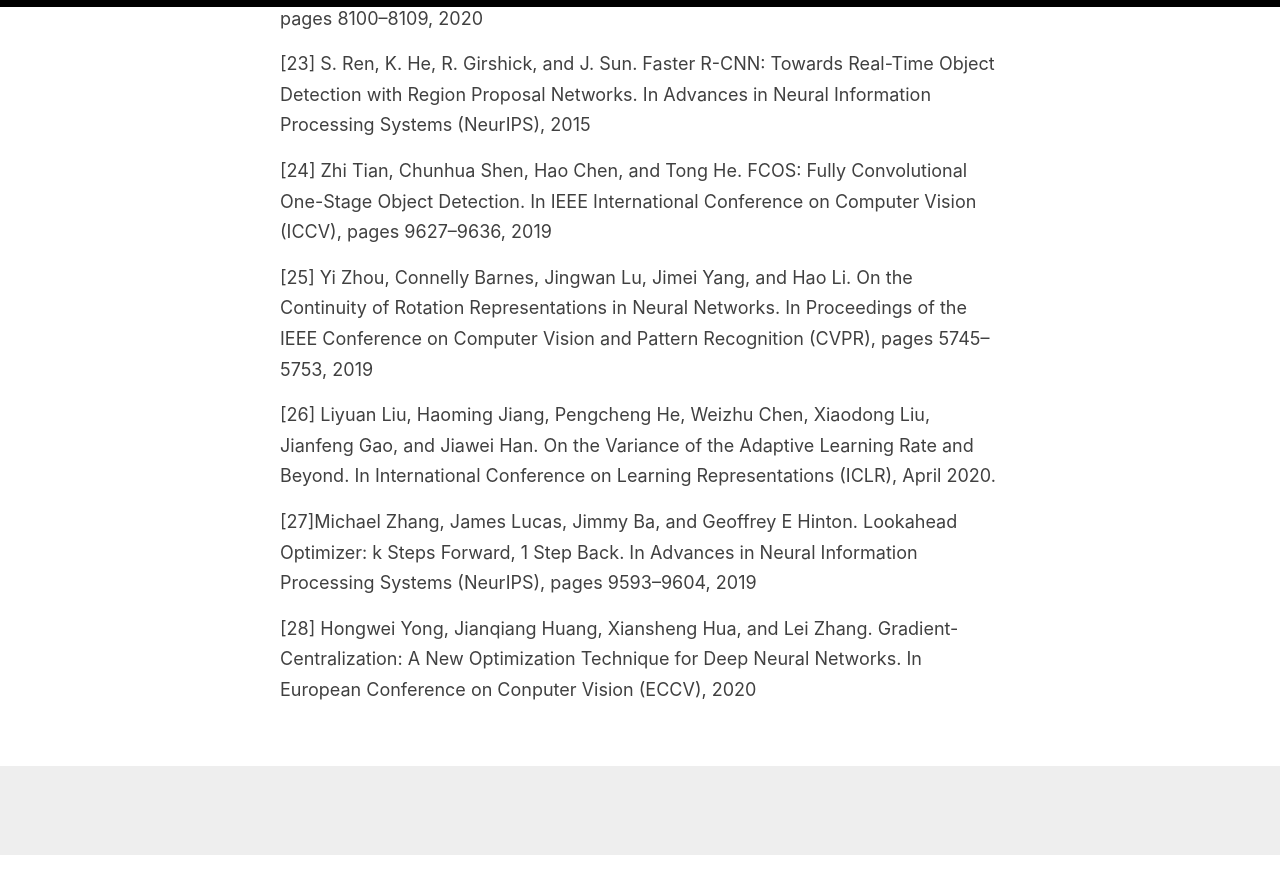
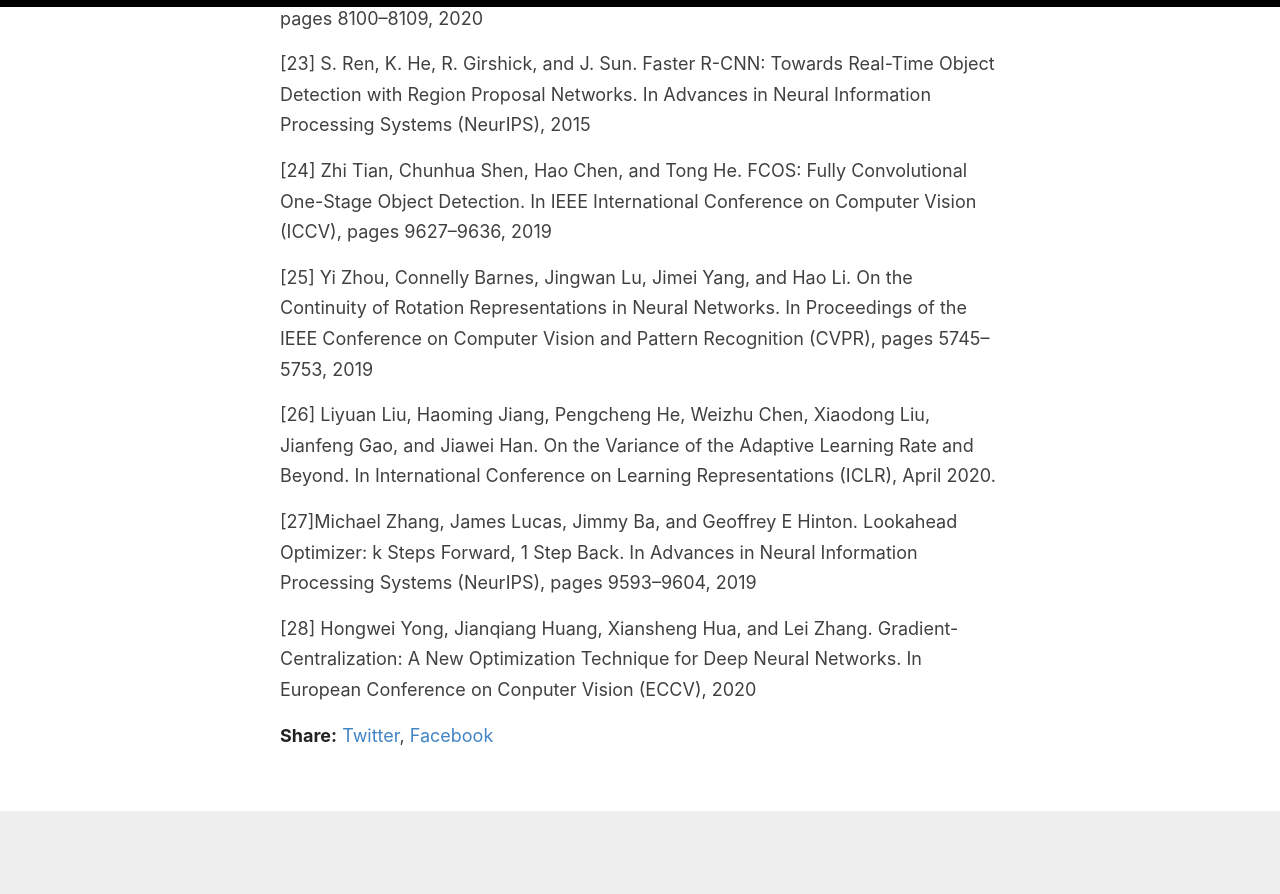
Before and after one commit to ibrahimovnijat/ibrahimovnijat.github.io, a Jekyll site: the page built from _posts/2021-07-10-MasterSeminar-Paper-Review.md, in a window 1280 px wide and 900 px high, scrolled down 19657 px. Shown: the top 894 px of the window. Built offline with Jekyll 4.4.1, drawn with Linux system fonts in a browser that asks for light colours; before the commit the page ends 20512 px from its top, so only the background shows below that.

Commit message:
footnote issue

```diff
--- a/_layouts/post.html
+++ b/_layouts/post.html
@@ -28,7 +28,7 @@ layout: default
   </div>
 
   <div>
-    <!-- <p><span class="share-box">Share:</span> <a href="http://twitter.com/share?text={{ page.title }}&url={{site.url}}{{page.url}}" target="_blank">Twitter</a>, <a href="https://www.facebook.com/sharer.php?u={{site.url}}{{page.url}}" target="_blank">Facebook</a></p> -->
+    <p><span class="share-box">Share:</span> <a href="http://twitter.com/share?text={{ page.title }}&url={{site.url}}{{page.url}}" target="_blank">Twitter</a>, <a href="https://www.facebook.com/sharer.php?u={{site.url}}{{page.url}}" target="_blank">Facebook</a></p>
   </div>
 
   <!--<div class="date">
```
